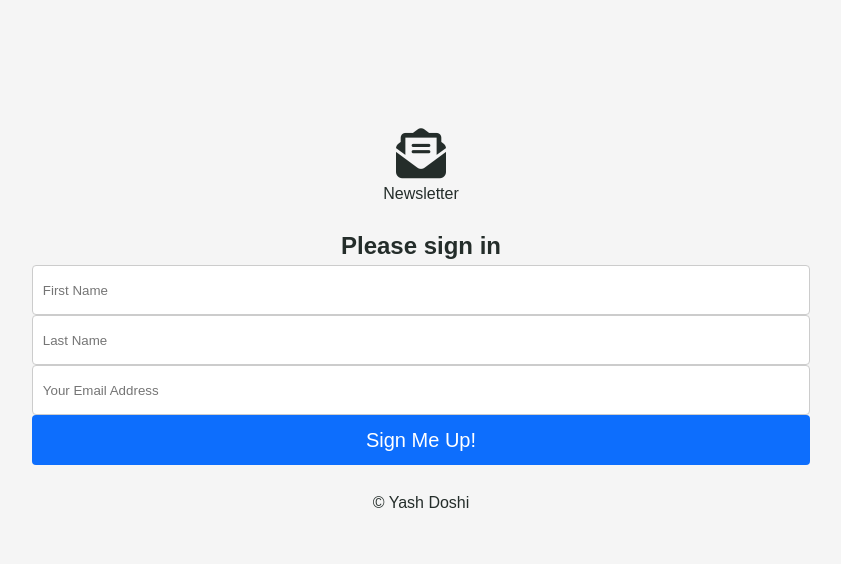
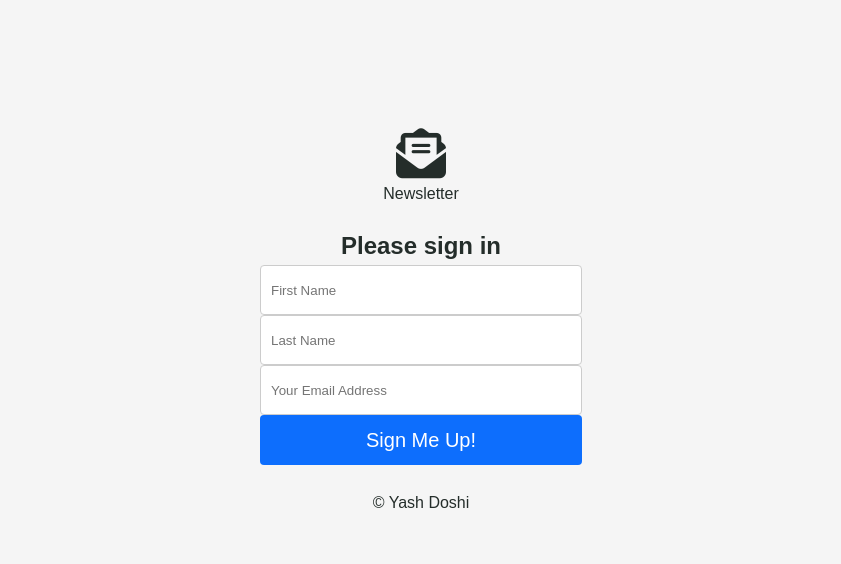
Before and after one commit to AbdulConsole/mfcLab, a plain HTML site: page Assignments/assignment.html in a window 1280 px wide. Shown: the whole page, without its empty margins (219-1060 px from the left). Drawn offline with Linux system fonts and the light colour scheme; files that its build step writes are made by us from their sources.

Commit message:
update assignment.html

```diff
--- a/Assignments/assignment.html
+++ b/Assignments/assignment.html
@@ -27,7 +27,7 @@
       margin-top: 100px;
       padding: 20px;
       text-align: center;
-      width: 90%;
+      width: 500px;
     }
     input, button {
       width: 70%;
```
